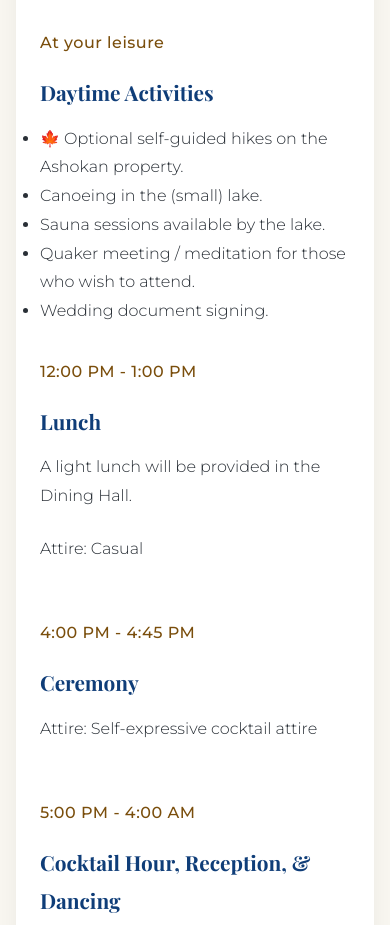
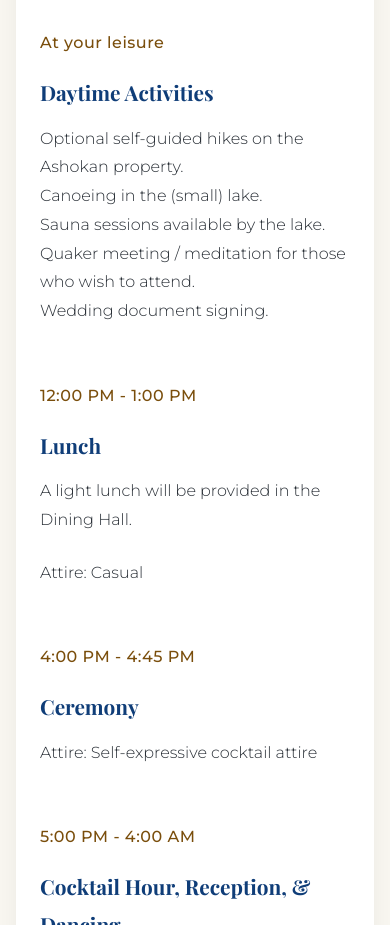
Before and after one commit to aribenjamin/ari_and_kate, a plain HTML site: page schedule.html in a window 390 px wide. Shown: the part 1367-2292 px from the top of the page. Drawn offline with nearby package versions, Linux system fonts and the light colour scheme.

Commit message:
mobile edits

```diff
--- a/schedule.html
+++ b/schedule.html
@@ -57,13 +57,11 @@
                         <div class="time">At your leisure</div>
                         <div class="event-details">
                             <h4>Daytime Activities</h4>
-                            <ul>
-                                <li>🍁 Optional self-guided hikes on the Ashokan property. </li>
-                                <li>Canoeing in the (small) lake. </li>
-                                <li>Sauna sessions available by the lake.</li>
-                                <li>Quaker meeting / meditation for those who wish to attend.</li>
-                                <li>Wedding document signing.</li>
-                            </ul>
+                            <p>Optional self-guided hikes on the Ashokan property. <br>
+                            Canoeing in the (small) lake. <br>
+                            Sauna sessions available by the lake. <br>
+                            Quaker meeting / meditation for those who wish to attend. <br>
+                            Wedding document signing.</p>
                         </div>
                     </div>
                     <div class="event">
```
Also changed, not shown: our-vision.html (+6 -6 lines), rsvp.html (+1 -1 lines).
